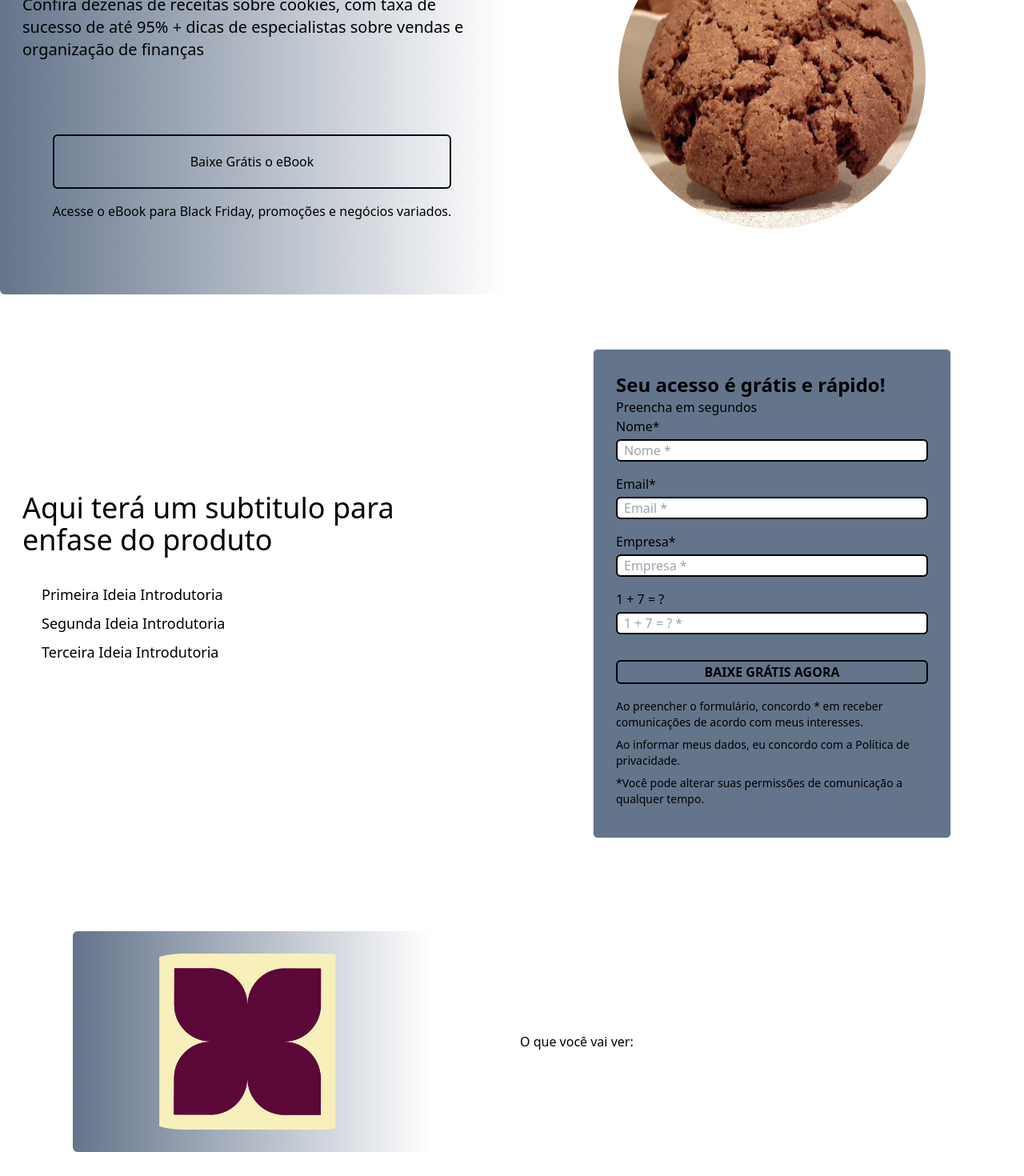
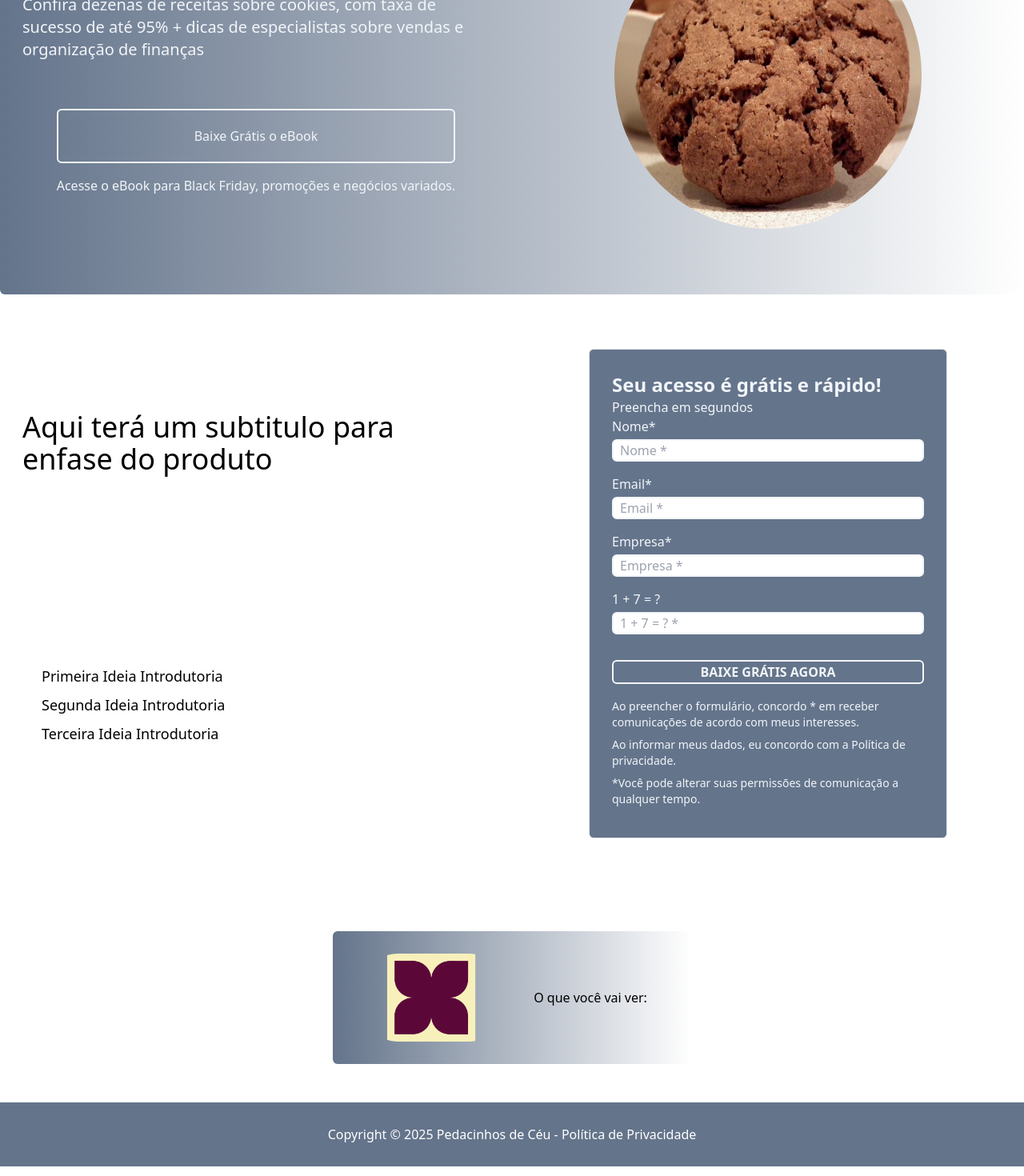
Before and after one commit to Ditechgit/Pedacinhos-de-ceu, a React (Vite) app: page / in a window 1280 px wide. Shown: the part 300-1770 px from the top of the page at 80% size. Built offline with nearby package versions, Linux system fonts and the light colour scheme.

Commit message:
Atualização - 5

```diff
--- a/src/App.jsx
+++ b/src/App.jsx
@@ -5,12 +5,12 @@ import Logo from "./components/Logo";
 function App() {
   return (
     <div className="m-0 p-0 box-border list-none">
-      <header className="flex justify-around items-center flex-wrap p-5 ">
+      <header className="flex justify-around items-center flex-wrap p-5">
         <div>
           <Logo />
         </div>
         <nav>
-          <ul className="flex">
+          <ul className="flex ">
             <li className="ml-2.5">
               <a className="block p-2.5" href="#">
                 Home
@@ -34,9 +34,8 @@ function App() {
           </ul>
         </nav>
       </header>
-      <main className="grid grid-cols-2 gap-5 max-w-7xl my-0 mx-auto items-center">
-
-        <section className="grid justify-center bg-gradient-to-r from-slate-500 rounded-md ">
+      <main className="grid grid-cols-1 gap-5 max-w-7xl my-0 mx-auto items-center">
+        <section className="grid grid-cols-2 justify-center bg-gradient-to-r from-slate-500 rounded-md text-slate-100 ">
           <div className="my-8 px-7">
             <p className="mt-4 text-xl">eBook Grátis</p>
             <h1 className="text-4xl">
@@ -47,9 +46,8 @@ function App() {
               até 95% + dicas de especialistas sobre vendas e organização de
               finanças
             </p>
-          </div>
             <div className="grid justify-center mt-8 mb-16 p-7 ">
-            <button className="border-2 border-slate-950 rounded-md">
+              <button className="border-2 border-slate-100 rounded-md">
                 <a className="block p-2.5 my-2.5" href="#">
                   Baixe Grátis o eBook
                 </a>
@@ -58,13 +56,16 @@ function App() {
                 Acesse o eBook para Black Friday, promoções e negócios variados.
               </p>
             </div>
+          </div>
+          <div className="grid my-0 mx-auto items-center ">
+            <Cookie />
+          </div>
         </section>
-        <section className="grid justify-center">
-          <Cookie />
-        </section>
-        <section className="grid justify-center px-7">
+
+        <section className="grid grid-cols-2">
+
           {/*Aqui fica a primeira parte depois do header*/}
-          <div className="grid">
+          <div className="grid justify-center items-center px-7">
             <h2 className="text-4xl mb-2.5 mt-6 break-words">
               Aqui terá um subtitulo para enfase do produto
             </h2>
@@ -74,8 +75,8 @@ function App() {
               <li className="mb-2 pl-6 text-lg">Terceira Ideia Introdutoria</li>
             </ul>
           </div>
-        </section>
-        <section className="grid border my-0 mx-auto items-center p-7 mt-12 mb-12 max-w-md self-center bg-slate-500 rounded-md">
+
+          <div className="grid border my-0 mx-auto p-7 mt-12 mb-12 max-w-md self-center bg-slate-500 rounded-md text-slate-100">
             <div>
               <h3 className="text-2xl font-bold">
                 Seu acesso é grátis e rápido!
@@ -92,7 +93,7 @@ function App() {
                       Nome*
                     </label>
                     <input
-                    className="border-2 border-black rounded-md px-2 mb-4"
+                      className="border-2 border-slate-100 rounded-md px-2 mb-4"
                       type="text"
                       name="name"
                       placeholder="Nome *"
@@ -104,7 +105,7 @@ function App() {
                       Email*
                     </label>
                     <input
-                    className="border-2 border-black rounded-md px-2 mb-4"
+                      className="border-2 border-slate-100 rounded-md px-2 mb-4"
                       type="email"
                       name="email"
                       placeholder="Email *"
@@ -116,7 +117,7 @@ function App() {
                       Empresa*
                     </label>
                     <input
-                    className="border-2 border-black rounded-md px-2 mb-4"
+                      className="border-2 border-slate-100 rounded-md px-2 mb-4"
                       type="text"
                       name="company"
                       placeholder="Empresa *"
@@ -128,7 +129,7 @@ function App() {
                       1 + 7 = ?
                     </label>
                     <input
-                    className="border-2 border-black rounded-md px-2 mb-4"
+                      className="border-2 border-slate-100 rounded-md px-2 mb-4"
                       type="text"
                       name="captcha"
                       placeholder="1 + 7 = ? *"
@@ -137,7 +138,7 @@ function App() {
                   </div>
                 </div>
                 <div className="grid font-bold ">
-                <button className="mt-4 py-px px-2.5 border-2 border-black rounded-md">
+                  <button className="mt-4 py-px px-2.5 border-2 border-slate-100 rounded-md">
                     BAIXE GRÁTIS AGORA
                   </button>
                 </div>
@@ -149,25 +150,24 @@ function App() {
                 acordo com meus interesses.
               </p>
               <p className="text-sm mt-2">
-              Ao informar meus dados, eu concordo com a Política de privacidade.
+                Ao informar meus dados, eu concordo com a Política de
+                privacidade.
               </p>
               <p className="text-sm mt-2  ">
                 *Você pode alterar suas permissões de comunicação a qualquer
                 tempo.
               </p>
             </div>
+          </div>
         </section>
 
-        <section className="grid my-0 mx-auto items-center p-7 mt-12 mb-12 max-w-md self-center bg-gradient-to-r from-slate-500 rounded-md">
+        <section className="grid grid-cols-2 items-center my-0 mx-auto p-7 mt-12 mb-12 max-w-md self-center bg-gradient-to-r from-slate-500 rounded-md size-max">
           {/*Aqui fica a segunda parte depois do header*/}
           <div className="">
             <Img1 />
           </div>
-        </section>
-
-        <section className="">
           {/*Aqui fica a terceira parte depois do header*/}
-          <div className="">
+          <div className="my-0 mx-auto">
             <h4>O que você vai ver:</h4>
           </div>
         </section>
--- a/src/components/Img1.jsx
+++ b/src/components/Img1.jsx
@@ -2,7 +2,7 @@ import img1 from "../assets/image-1.png";
 
 function Img1(){
     return (
-          <img src={img1} alt="" className="size-100 rounded-full"/>
+          <img src={img1} alt="" className="size-full rounded-full"/>
       );
 }
 
```
Lines whose indentation alone changed are shown as unchanged.
